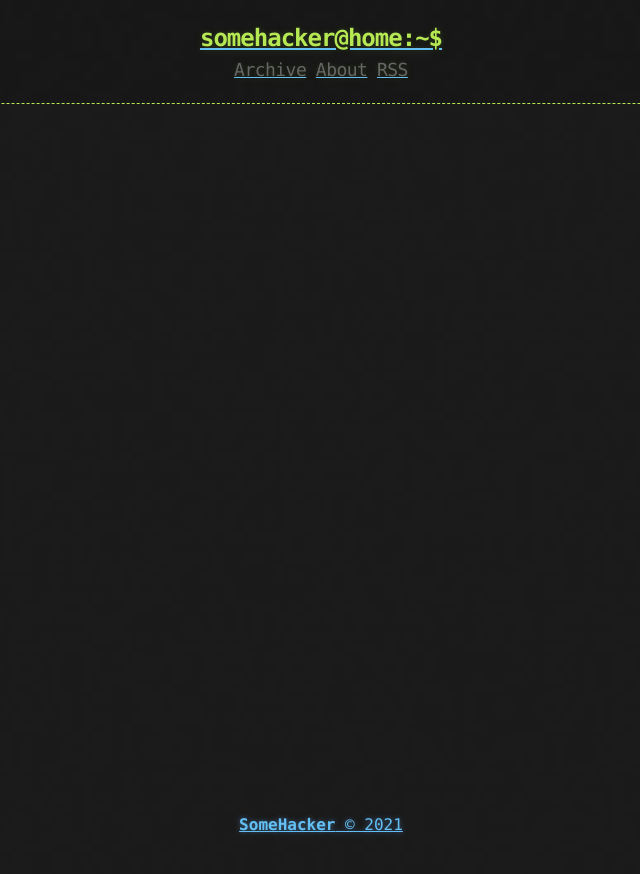
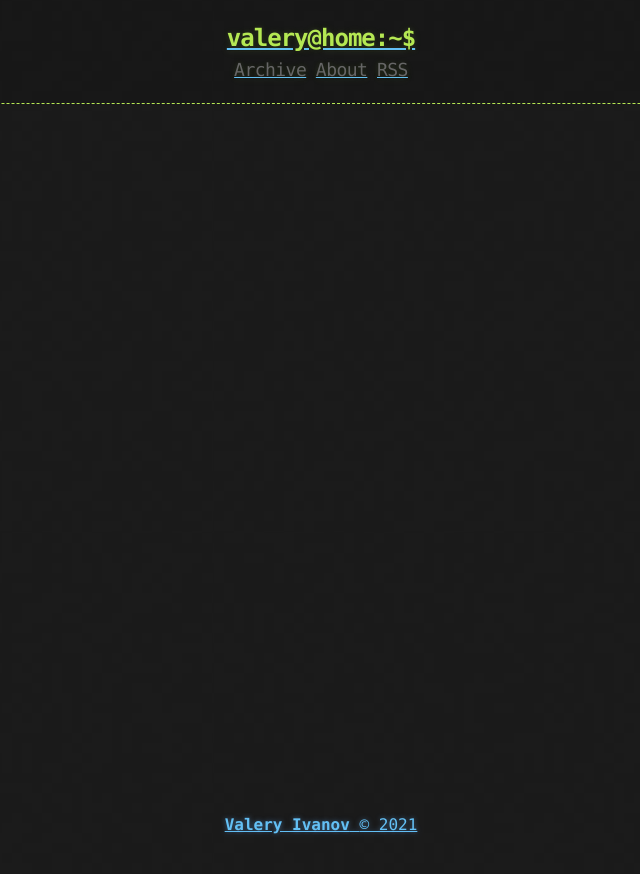
Before and after one commit to ivalery111/ivalery111.github.io, a Jekyll site: the page built from index.html, in a window 1280 px wide. Shown: the top 874 px of the page, without its empty margins (319-959 px from the left). Built offline with Jekyll 4.4.1, drawn with Linux system fonts in a browser that asks for light colours; the list of posts is cut into pages by our own code.

Commit message:
set config

```diff
--- a/_config.yml
+++ b/_config.yml
@@ -1,9 +1,8 @@
-title: Hacker-Blog
-description: "A Jekyll Blog Theme For Hackers"
+title: Yet Another Blog
+description: "Yet Another Blog about Software Development"
 author:
-  name: "SomeHacker"
-  email: "someone@somewebsite.somedomain"
-  url: "https://ashishchaudhary.in/hacker-blog"
+  name: "Valery Ivanov"
+  email: "ivalery111[YouKnow]gmail.com"
 
 baseurl: /
 
@@ -28,5 +27,5 @@
   - jekyll-sitemap
 
 # Custom variables
-owner : "SomeHacker"
-year : "2020"
+owner : "Valery Ivanov"
+year : "2021"
```
